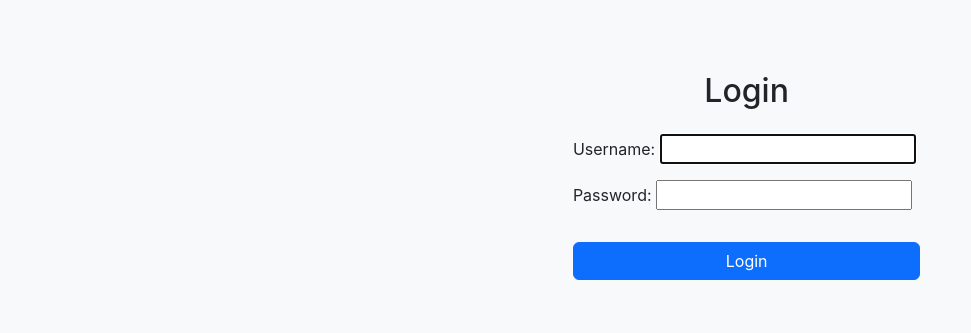
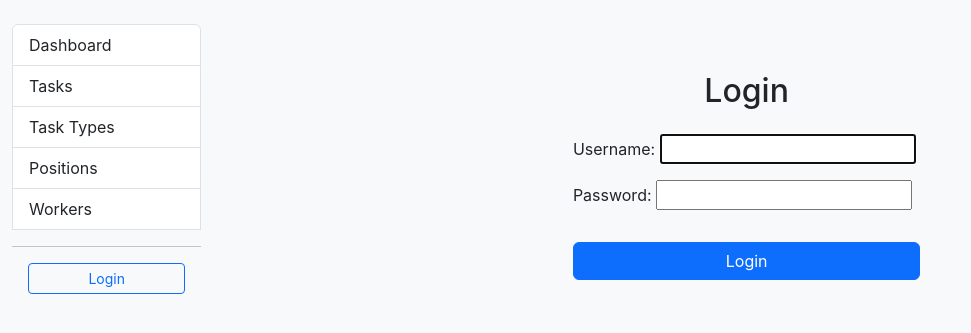
Before and after one commit to Ryu-Tora/task-manager, a Django app: page /accounts/login/ in a window 1280 px wide. Shown: the part 56-389 px from the top of the page, without its empty margins (0-971 px from the left). Run offline with Django 5.2, Linux system fonts and the light colour scheme.

Commit message:
Final changes in sidebar.html

```diff
--- a/templates/includes/sidebar.html
+++ b/templates/includes/sidebar.html
@@ -1,10 +1,20 @@
-<!DOCTYPE html>
-<html lang="en">
-<head>
-  <meta charset="UTF-8">
-  <title>Title</title>
-</head>
-<body>
+<div class="list-group">
+    <a href="{% url 'manager:index' %}" class="list-group-item list-group-item-action {% if request.resolver_match.url_name == 'index' %}active{% endif %}">Dashboard</a>
+    <a href="{% url 'manager:task-list' %}" class="list-group-item list-group-item-action {% if request.resolver_match.url_name == 'task-list' %}active{% endif %}">Tasks</a>
+    <a href="{% url 'manager:task-type-list' %}" class="list-group-item list-group-item-action {% if request.resolver_match.url_name == 'task-type-list' %}active{% endif %}">Task Types</a>
+    <a href="{% url 'manager:position-list' %}" class="list-group-item list-group-item-action {% if request.resolver_match.url_name == 'position-list' %}active{% endif %}">Positions</a>
+    <a href="{% url 'manager:worker-list' %}" class="list-group-item list-group-item-action {% if request.resolver_match.url_name == 'worker-list' %}active{% endif %}">Workers</a>
 
-</body>
-</html>
+    <hr>
+    {% if user.is_authenticated %}
+        <p class="px-3 text-muted">Logged in as: {{ user.username }}</p>
+        <form method="post" action="{% url 'logout' %}" class="mx-3 mb-3">
+            {% csrf_token %}
+            <button type="submit" class="btn btn-outline-danger btn-sm w-100">
+                Logout
+            </button>
+        </form>
+    {% else %}
+        <a href="{% url 'login' %}" class="btn btn-outline-primary btn-sm mx-3 mb-3">Login</a>
+    {% endif %}
+</div>
```
